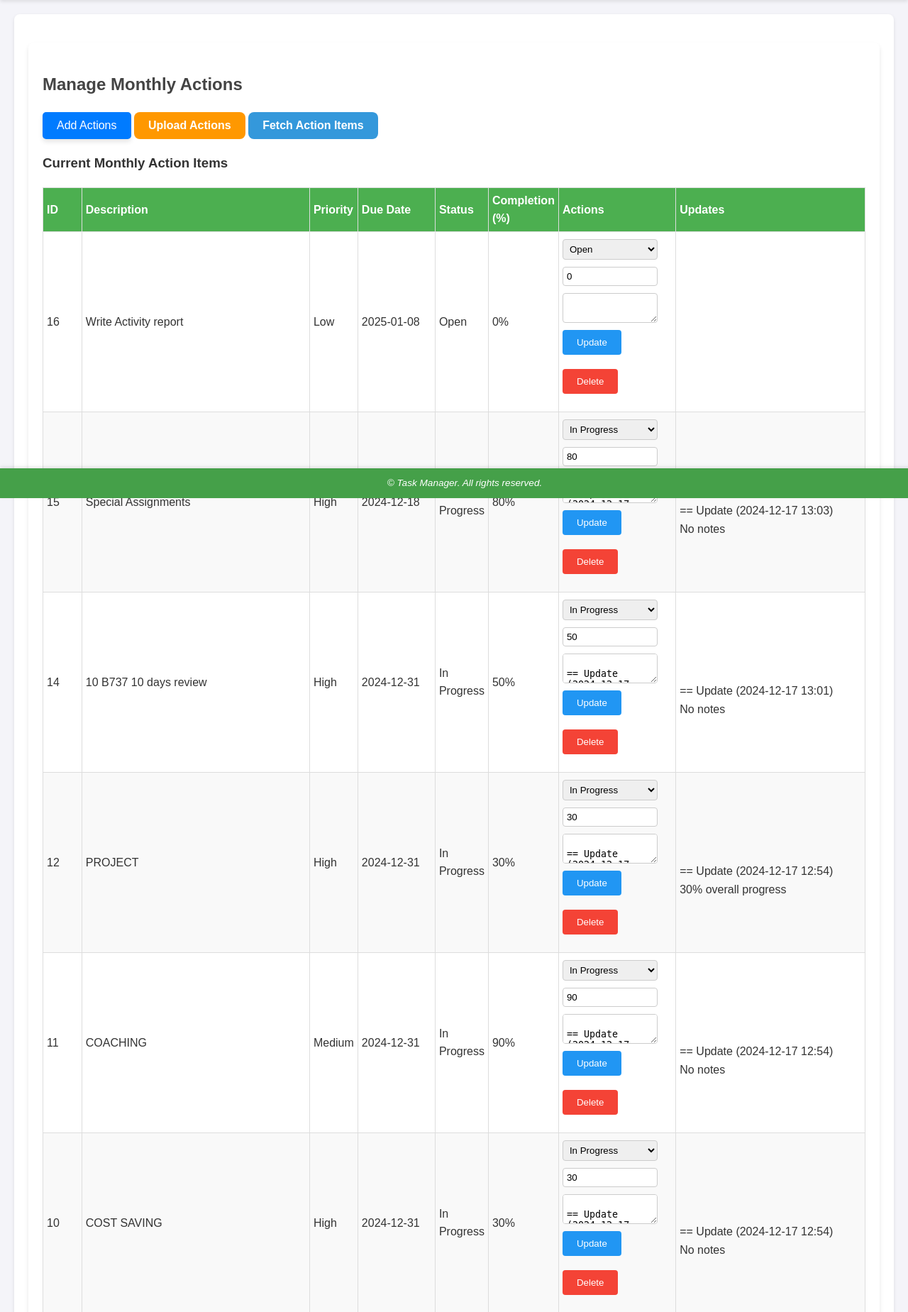
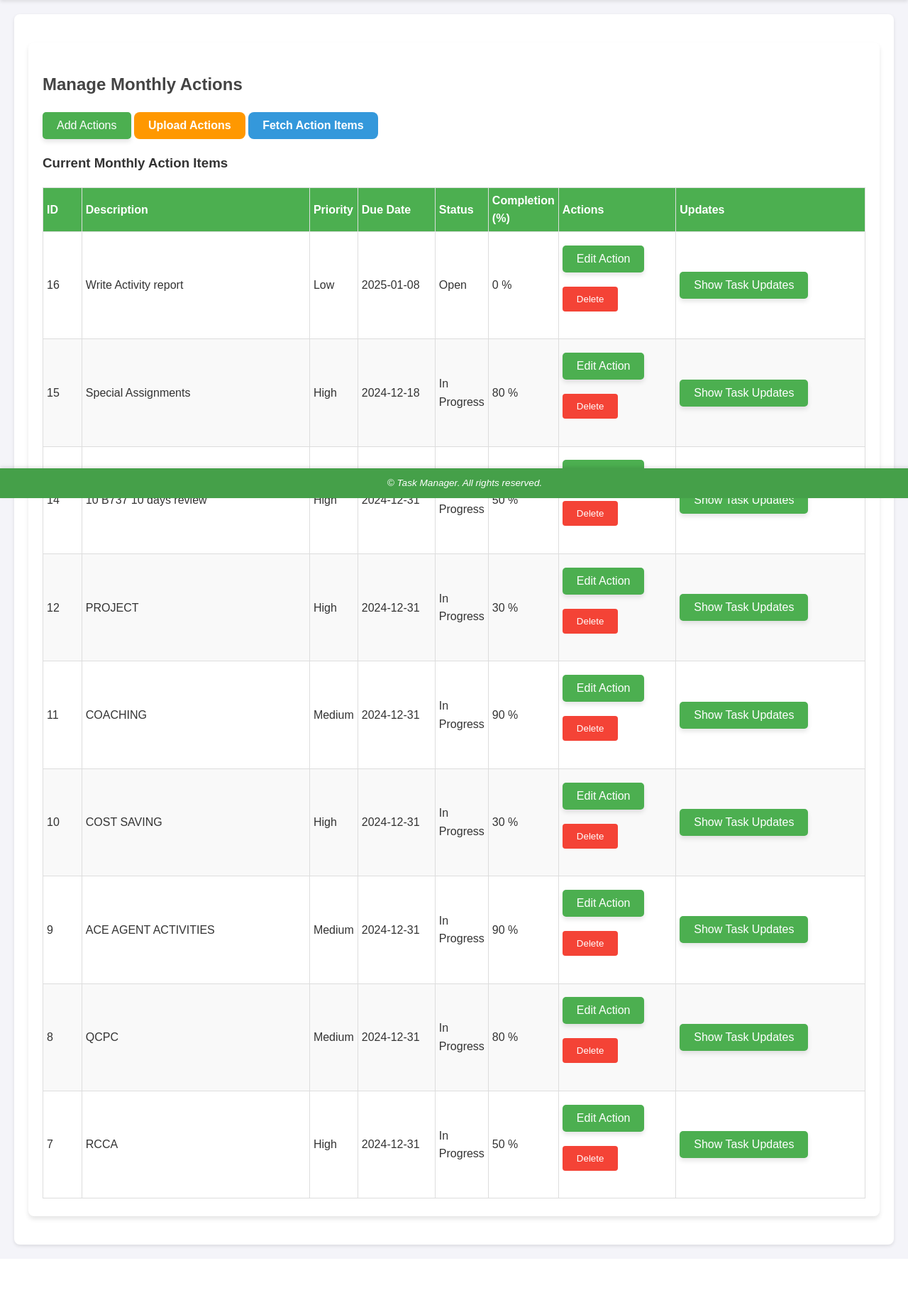
Before and after one commit to solomonAlemu/Task-Manager-Website, a Flask app: page /monthly-action in a window 1280 px wide. Shown: the part 98-1947 px from the top of the page at 71% size. After the commit the page ends 1858 px from the top, so only its background shows below. Run offline with Flask 3, Linux system fonts and the light colour scheme; a user stored in the database is signed in; data comes from the database, SQL or seed files in the repository; both versions use the stored data as it was after the commit.

Commit message:
updated css and table configurations for tasks and actions table

```diff
--- a/server.py
+++ b/server.py
@@ -153,7 +153,7 @@ def home():
                 FROM tasks
                 LEFT JOIN monthly_action_items
                 ON tasks.monthly_action_id = monthly_action_items.id
-                WHERE tasks.user_id = ? AND tasks.status IN ('Open', 'In Progress')
+                WHERE tasks.user_id = ? AND tasks.status NOT IN ('Completed', 'Cancelled')
             """, (user_id,))
             tasks = cursor.fetchall()
 
@@ -212,35 +212,58 @@ def update_task(task_id):
     user_id = session['user_id']
     assigned_person = request.form.get('assigned_person')
     status = request.form.get('status', 'Open')
-    percentage_completion = request.form.get('percentage_completion', '0').strip()
+    percentage_completion = request.form.get('percentage_completion')
     notes = request.form.get('notes', '').strip()
     description = request.form.get('revised_description', '').strip()
 
 
     try:
-        # Validate and convert percentage_completion to integer
-        percentage_completion = int(percentage_completion)
-        if not 0 <= percentage_completion <= 100:
-            return "Error: Completion percentage must be between 0 and 100.", 400
+        if percentage_completion:
+            try:
+                percentage_completion = int(percentage_completion)
+            except ValueError:
+                # Handle the case where the conversion fails
+                percentage_completion = None
+                # You can also add logging or an error message here
+        else:
+            # Handle the case where the value is empty
+            percentage_completion = None
+            # You can also add logging or an error message here
 
         with get_db_connection() as conn:
             cursor = conn.cursor()
+            # Fetch the existing task
             cursor.execute("""
-                SELECT updates FROM tasks WHERE id = ? AND user_id = ?
+                SELECT assigned_person, description, status, percentage_completion, updates
+                FROM tasks
+                WHERE id = ? AND user_id = ?
             """, (task_id, user_id))
-            current_updates = cursor.fetchone()
-            if not current_updates:
+            task = cursor.fetchone()
+
+            if not task:
                 return "Error: Task not found or unauthorized.", 404
+            current_assigned_person, current_description, current_status, current_percentage, current_updates = task
+            # Append new notes to updates
+            update_entry = (
+                (current_updates or "") +
+                f"\n\n== Update ({datetime.now().strftime('%Y-%m-%d %H:%M')})\n"
+                f"{notes or 'No notes'} | Status: {status}\n"
+            )
+            if not assigned_person:
+                assigned_person = current_assigned_person
+            if not description:
+                description = current_description
+            if  status == "Open":
+                status = current_status
+            if  percentage_completion == 0:
+                percentage_completion = current_percentage
 
-            updates = current_updates[0] if current_updates else ""
-            update_entry = (
-                updates + f"\n\n== Update ({datetime.now().strftime('%Y-%m-%d %H:%M')})\n"
-                          f"{notes or 'No notes'} | Status: {status}\n"
-            )
+            # Update the task
             cursor.execute("""
-                UPDATE tasks SET assigned_person = ?,description = ?, status = ?, percentage_completion = ?, notes = ?, updates = ?
+                UPDATE tasks
+                SET assigned_person = ?, description = ?, status = ?, percentage_completion = ?, notes = ?, updates = ?
                 WHERE id = ? AND user_id = ?
-            """, (assigned_person, description, status, percentage_completion, notes, update_entry, task_id, user_id))
+            """, (assigned_person, description, status, percentage_completion, update_entry, update_entry, task_id, user_id))
             conn.commit()
 
         return redirect(url_for('home'))
@@ -560,7 +583,7 @@ def monthly_action():
             cursor.execute('''
                 SELECT id, description, priority, status, due_date, percentage_completion, notes
                 FROM monthly_action_items
-                WHERE user_id = ? AND status IN ('Open', 'In Progress')
+                WHERE user_id = ? AND status NOT IN ('Completed', 'Cancelled')
                 ORDER BY created_at DESC
             ''', (user_id,))
             monthly_actions = cursor.fetchall()
@@ -575,33 +598,60 @@ def update_monthly_action(action_id):
     if 'user_id' not in session:
         return redirect(url_for('login'))
     user_id = session['user_id']
+
     status = request.form.get('status', 'Open')
-    percentage_completion = request.form.get('percentage_completion', '0').strip()
+    percentage_completion = request.form.get('percentage_completion').strip()
     notes = request.form.get('notes', '').strip()
+    description = request.form.get('revised_description', '').strip()
+
 
     try:
-        percentage_completion = int(percentage_completion)
-        if not 0 <= percentage_completion <= 100:
-            return "Error: Completion percentage must be between 0 and 100.", 400
+        if percentage_completion:
+            try:
+                percentage_completion = int(percentage_completion)
+            except ValueError:
+                # Handle the case where the conversion fails
+                percentage_completion = None
+                # You can also add logging or an error message here
+        else:
+            # Handle the case where the value is empty
+            percentage_completion = None
+            # You can also add logging or an error message here
 
         with get_db_connection() as conn:
             cursor = conn.cursor()
+            # Fetch the existing action
+            # Execute SQL query to fetch the existing action details
             cursor.execute("""
-                SELECT notes FROM monthly_action_items WHERE id = ? AND user_id = ?
+                SELECT description, status, notes, percentage_completion
+                FROM monthly_action_items
+                WHERE id = ? AND user_id = ?
             """, (action_id, user_id))
-            current_updates = cursor.fetchone()
-            if not current_updates:
-                return "Error: Task not found or unauthorized.", 404
-            updates = current_updates[0] if current_updates else ""
+
+            # Fetch one result from the query
+            action = cursor.fetchone()
+
+
+            if not action:
+                return "Error: action not found or unauthorized.", 404
+            current_description, current_status,  current_updates, current_percentage = action
+            # Append new notes to updates
             update_entry = (
-                updates + f"\n\n== Update ({datetime.now().strftime('%Y-%m-%d %H:%M')})\n"
-                          f"{notes or 'No notes'} \n"
+                (current_updates or "") +
+                f"\n\n== Update ({datetime.now().strftime('%Y-%m-%d %H:%M')})\n"
+                f"{notes or 'No notes'} | Status: {status}\n"
             )
-            cursor.execute('''
+            if not description:
+                description = current_description
+            if  status == "Open" or not status:
+                status = current_status
+            if  percentage_completion == 0:
+                percentage_completion = current_percentage
+            cursor.execute("""
                 UPDATE monthly_action_items
-                SET status = ?, percentage_completion = ?, notes = ?
+                SET description = ?, status = ?, notes = ?, percentage_completion = ?
                 WHERE id = ? AND user_id = ?
-            ''', (status, percentage_completion, update_entry, action_id, user_id))
+            """, (description, status, update_entry, percentage_completion, action_id, user_id))
             conn.commit()
         return redirect(url_for('monthly_action'))
     except sqlite3.Error as e:
@@ -620,14 +670,15 @@ def delete_monthly_action(action_id):
         with sqlite3.connect(DATABASE) as conn:
             cursor = conn.cursor()
             # First, remove any linked tasks
-            cursor.execute("DELETE FROM tasks WHERE monthly_action_id = ?", (task_id, user_id))
+            cursor.execute("DELETE FROM tasks WHERE monthly_action_id = ? AND user_id = ?", (action_id, user_id))
             # Then delete the monthly action item
-            cursor.execute("DELETE FROM monthly_action_items WHERE id = ?", (task_id, user_id))
+            cursor.execute("DELETE FROM monthly_action_items WHERE id = ? AND user_id = ?", (action_id, user_id))
             conn.commit()
         return redirect(url_for('monthly_action'))
     except sqlite3.Error as e:
         print(f"Database error: {e}")
         return "Error: Unable to delete monthly action item.", 500
+
 
 @app.route('/monthly-progress')
 def monthly_progress():
--- a/static/style.css
+++ b/static/style.css
@@ -235,7 +235,7 @@ form button.delete-btn {
 }
 
 .show-btn {
-    background-color: #007bff; /* Blue background */
+    background-color: #4CAF50;
     color: white; /* White text */
     font-size: 16px; /* Medium font size */
     padding: 10px 20px; /* Padding around the button */
--- a/templates/monthly_action.html
+++ b/templates/monthly_action.html
@@ -96,26 +96,37 @@
                     <td>{{ action[0] }}</td>
                     <td>{{ action[1] }}</td>
                     <td>{{ action[2] }}</td>
-                    <td>{{ action[4] or 'N/A' }}</td>
+                    <td>{{ action[4] or '' }}</td>
                     <td>{{ action[3] }}</td>
-                    <td>{{ action[5] }}%</td>
+                    <td>{{ action[5] if action[5] else "0"}} %</td>
                     <td>
-                        <form action="{{ url_for('update_monthly_action', action_id=action[0]) }}" method="post">
-                            <select name="status">
-                                <option value="Open" {% if action[3] == 'Open' %}selected{% endif %}>Open</option>
-                                <option value="In Progress" {% if action[3] == 'In Progress' %}selected{% endif %}>In Progress</option>
-                                <option value="Completed" {% if action[3] == 'Completed' %}selected{% endif %}>Completed</option>
-                                <option value="Cancelled" {% if action[3] == 'Cancelled' %}selected{% endif %}>Cancelled</option>
-                            </select>
-                            <input type="number" name="percentage_completion" value="{{ action[5] }}" min="0" max="100">
-                            <textarea name="notes">{{ action[6] or '' }}</textarea>
-                            <button type="submit" class="status-btn">Update</button>
-                        </form>
+						<button type="button" id="show-status-btn-{{ action[0] }}" class="show-btn" onclick="toggleUpdates_2({{ action[0] }})">Edit Action</button>
+						<form action="{{ url_for('update_monthly_action', action_id=action[0]) }}" method="post">
+						    <div id="grid-container-{{ action[0] }}" class="grid-container"  style="display: none;">
+		                            <select name="status">
+										<option value="" selected>Select Status</option>
+										<option value="Open">Open</option>
+										<option value="In Progress">In Progress</option>
+										<option value="Completed">Completed</option>
+										<option value="Cancelled">Cancelled</option>
+		                            </select>
+									<label for="revised_description">Revised Description</label>
+									<input type="text" name="revised_description">
+									<input type="number" id="progress" name="percentage_completion" min="0" max="100" step="1" />
+		                            <textarea name="notes"> </textarea>
+		                            <button type="submit" class="status-btn">Update</button>
+							</div>
+						</form>
                         <form action="{{ url_for('delete_monthly_action', action_id=action[0]) }}" method="post">
                             <button type="submit" class="delete-btn" onclick="return confirm('Are you sure you want to delete this item?')">Delete</button>
                         </form>
                     </td>
-                    <td class="updates">{{ action[6] }}</td>
+			<td>
+			    <button type="button" id="show-updates-btn-{{ action[0] }}" class="show-btn" onclick="toggleUpdates({{ action[0] }})">Show Task Updates</button>
+			    <div id="update-section-{{ action[0] }}" class="updates" style="display: none;">
+				{{ action[6] }}
+			    </div>
+			</td>
                 </tr>
                 {% endfor %}
             </tbody>
@@ -227,6 +238,21 @@
             const fetchSection = document.getElementById('fetchForm');
             fetchSection.style.display = fetchSection.style.display === 'none' ? 'block' : 'none';
         });
+		document.getElementById('show-status-btn').addEventListener('click', function () {
+		    const fetchSection = document.querySelector('.grid-container');
+		    fetchSection.style.display = fetchSection.style.display === 'none' ? 'block' : 'none';
+		});
+
+		function toggleUpdates(taskId) {
+		    const updateSection = document.getElementById(`update-section-${taskId}`);
+		    updateSection.style.display = updateSection.style.display === 'none' ? 'block' : 'none';
+		}
+
+		function toggleUpdates_2(taskId) {
+		    const updateSection = document.getElementById(`grid-container-${taskId}`);
+		    updateSection.style.display = updateSection.style.display === 'none' ? 'block' : 'none';
+		}
+
     </script>
 </div>
 {% endblock %}
```
Also changed, not shown: templates/Home.html (+35 -15 lines), tasks.db.
